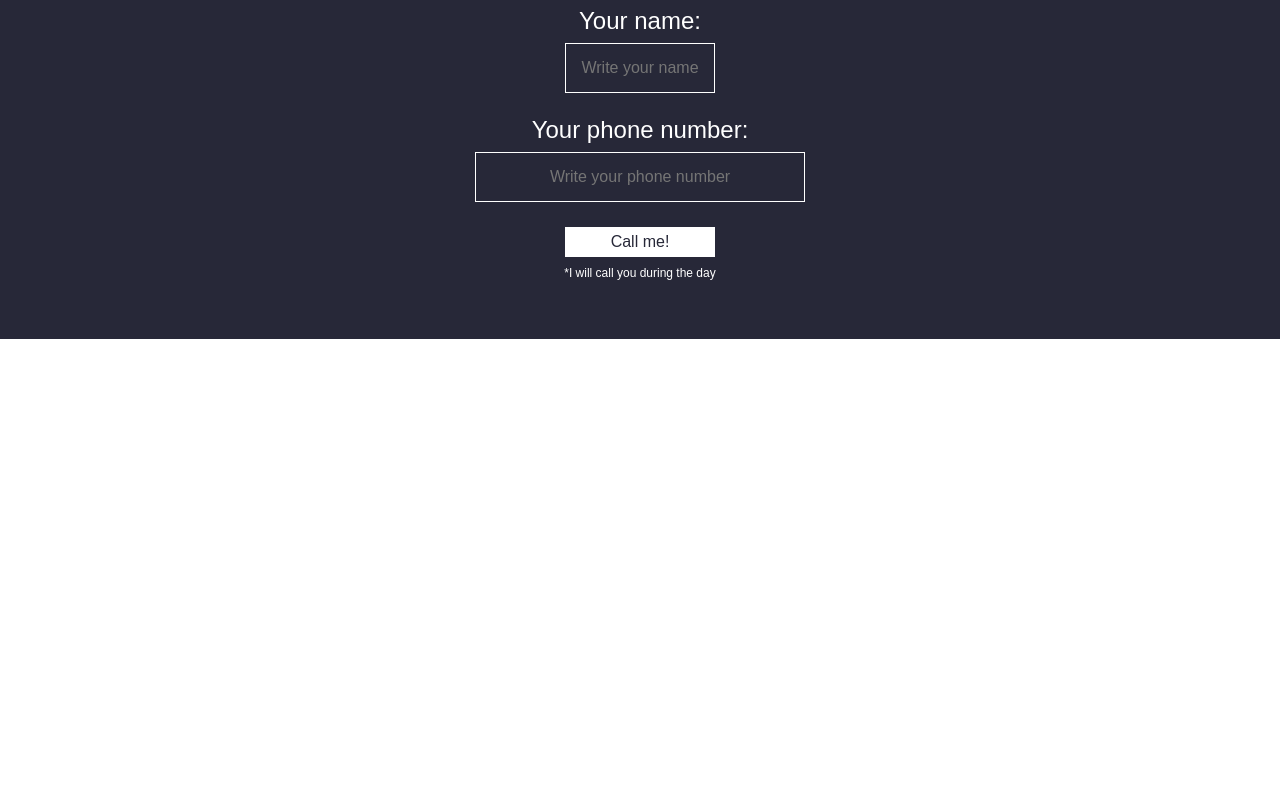
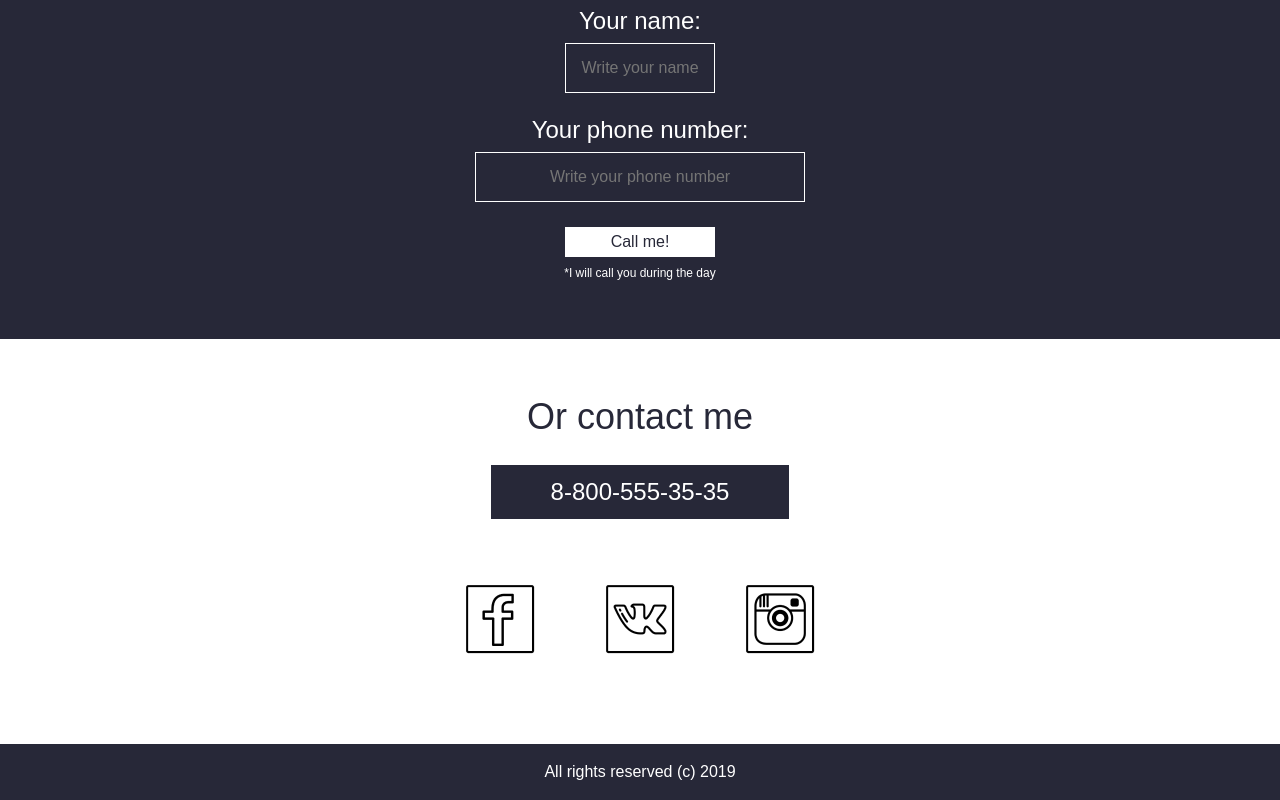
Before and after one commit to kirillgenets/ruslanfaleichik, a plain HTML site: page www/index.html in a window 1280 px wide. Shown: the part 3758-4558 px from the top of the page. Before the commit the page ends 4097 px from the top, so only its background shows below. Drawn offline with Linux system fonts and the light colour scheme; a web font is replaced by a local one.

Commit message:
finished with everything :3

```diff
--- /dev/null
+++ b/www/css/_contacts.scss
@@ -0,0 +1,75 @@
+/******
+CONTACTS SECTION
+******/
+
+.contacts__title {
+	color: $grey;
+	margin-bottom: 30px;
+}
+
+.contacts__phone {
+	background-color: $grey;
+	color: #fff;
+	font-size: 24px;
+	padding: 15px 60px;
+	margin-bottom: 60px;
+}
+
+.contacts__social-icons {
+	display: -webkit-flex;
+	display: -moz-flex;
+	display: -ms-flex;
+	display: -o-flex;
+	display: flex;
+	-webkit-flex-direction: row;
+	-moz-flex-direction: row;
+	-ms-flex-direction: row;
+	-o-flex-direction: row;
+	flex-direction: row;
+	justify-content: center;
+	margin-bottom: 85px;
+}
+
+.contacts__social-icon {
+	height: 80px;
+	width: 80px;
+	background-position: center;
+	background-repeat: no-repeat;
+	-webkit-background-size: 100%;
+	background-size: 100%;
+	margin-right: 60px;
+}
+
+.contacts__social-icons a:last-child .contacts__social-icon {
+	margin-right: 0;
+}
+
+.contacts__social-icon_fb {
+	background-image: url(../img/fb.png);
+}
+
+.contacts__social-icon_vk {
+	background-image: url(../img/vk.png);
+}
+
+.contacts__social-icon_inst {
+	background-image: url(../img/i.png);
+}
+
+/*RESPONSIVE*/
+
+@media screen and (max-width: 410px) {
+	.contacts__social-icon {
+		margin-right: 30px;
+	}
+
+	.contacts__phone {
+		font-size: 20px;
+		padding: 10px 40px;
+		margin-bottom: 40px;
+	}
+
+	.contacts__social-icons {
+		margin-bottom: 60px;
+	}
+}
--- /dev/null
+++ b/www/css/_footer.scss
@@ -0,0 +1,10 @@
+/*******
+FOOTER
+*******/
+
+.footer {
+	background-color: $grey;
+	text-align: center;
+	color: #fff;
+	padding: 20px 0;
+}
--- a/www/css/style.scss
+++ b/www/css/style.scss
@@ -4,3 +4,5 @@
 @import 'about';
 @import 'portfolio';
 @import 'order';
+@import 'contacts';
+@import 'footer';
--- a/www/index.html
+++ b/www/index.html
@@ -24,8 +24,8 @@
 				<nav class="header__nav col-xl-12 d-flex justify-content-center">
 					<ul class="header__menu col-xl-6 d-flex justify-content-center">
 						<li class="header__menu-item"><a href="#about">About me</a></li>
-						<li class="header__menu-item"><a href="#">Portfolio</a></li>
-						<li class="header__menu-item"><a href="#">Make an order</a></li>
+						<li class="header__menu-item"><a href="#portfolio">Portfolio</a></li>
+						<li class="header__menu-item"><a href="#order">Make an order</a></li>
 					</ul>
 				</nav>
 				<div class="header__content row col-xl-12 d-flex justify-content-center">
@@ -182,5 +182,41 @@
 		</div>
 	</section>
 
+	<!-- CONTACTS SECTION -->
+
+	<section class="contacts" id="contacts">
+		<div class="container-fluid">
+			<div class="row d-flex flex-column align-items-center">
+				<h3 class="contacts__title title row">
+					Or contact me
+				</h3>
+				<div class="contacts__phone row">
+					<p class="contacts__phone-number">
+						8-800-555-35-35
+					</p>
+				</div>
+				<ul class="contacts__social-icons">
+					<a href="https://facebook.com" target="_blank">
+						<li class="contacts__social-icon contacts__social-icon_fb"></li>
+					</a>
+					<a href="https://vk.com" target="_blank">
+						<li class="contacts__social-icon contacts__social-icon_vk"></li>
+					</a>
+					<a href="https://instagram.com" target="_blank">
+						<li class="contacts__social-icon contacts__social-icon_inst"></li>
+					</a>
+				</ul>
+			</div>
+		</div>
+	</section>
+
+	<!-- FOOTER -->
+
+	<footer class="footer" id="footer">
+		<p class="footer__copyright">
+			All rights reserved (c) 2019
+		</p>
+	</footer>
+
 </body>
 </html>
```
Also changed, not shown: docs/index.html (+38 -2 lines), docs/css/style.css, www/css/style.css, 1 other file.
